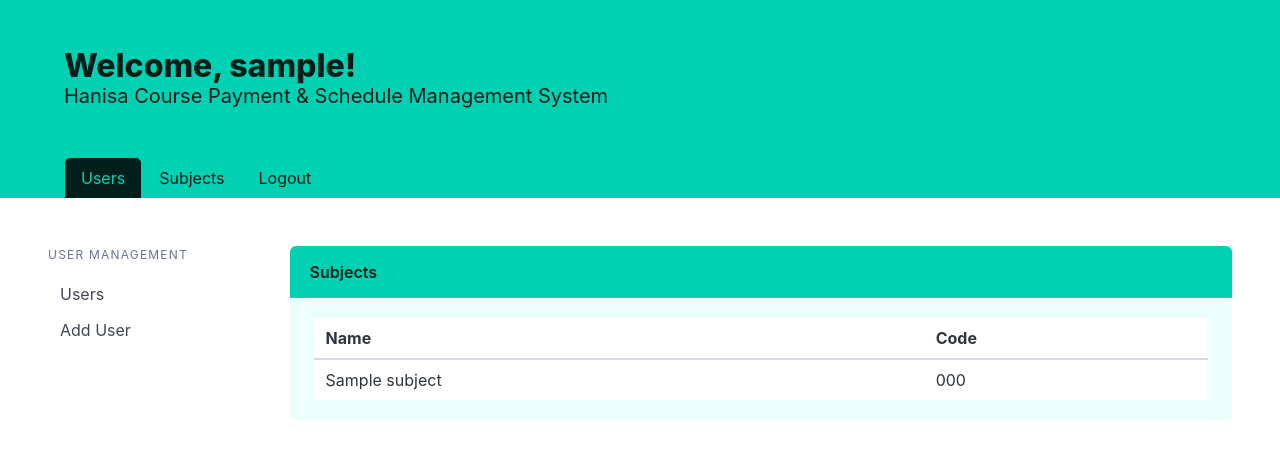
After one commit to penghalu/hanisa-course, a Django app: page /data/subjects/ in a window 1280 px wide. The commit adds this page. Shown: the top 459 px of the page. Run offline with Django 3.2, Linux system fonts and the light colour scheme; a user stored in the database is signed in; tables that the repository leaves empty hold one stand-in row (values such as "Sample post"); some libraries are stand-ins or nearby versions.

Commit message:
display subjects using ListView

```diff
--- /dev/null
+++ b/course_management/urls.py
@@ -0,0 +1,10 @@
+from django.urls import path
+
+from .views import SubjectList
+
+
+app_name = 'course_management'
+
+urlpatterns = [
+    path('subjects/', SubjectList.as_view(), name='subject_list'),
+]
--- a/course_management/views.py
+++ b/course_management/views.py
@@ -1,3 +1,12 @@
-from django.shortcuts import render
+from django.contrib.auth.mixins import LoginRequiredMixin
+from django.views.generic import ListView
+
+from .models import Subject
+
 
 # Create your views here.
+class SubjectList(LoginRequiredMixin, ListView):
+    model = Subject
+    context_object_name = 'subjects'
+    template_name = 'course_management/subject_list.html'
+    login_url = 'home'
--- a/hanisa_project/urls.py
+++ b/hanisa_project/urls.py
@@ -18,11 +18,11 @@ from django.contrib.auth.decorators import login_required
 from django.urls import path, include
 from django.views.generic.base import TemplateView
 
-from users.views import UserList
 
 urlpatterns = [
     path('admin/', admin.site.urls),
     path('', login_required(TemplateView.as_view(template_name='users/list.html'), login_url='login'), name='home'),
     path('users/', include('users.urls')),
+    path('data/', include('course_management.urls')),
     path('auth/', include('django.contrib.auth.urls')),
 ]
--- a/templates/bulma_header.html
+++ b/templates/bulma_header.html
@@ -14,6 +14,7 @@
             <div class="container">
                 <ul>
                     <li class="is-active"><a href="{% url 'users:list' %}">Users</a></li>
+                    <li><a href="{% url 'course_management:subject_list' %}">Subjects</a></li>
                     {% if user.is_authenticated %}
                         <li><a href="{% url 'logout' %}">Logout</a></li>
                     {% endif %}
--- /dev/null
+++ b/templates/course_management/subject_list.html
@@ -0,0 +1,22 @@
+{% extends 'users/base.html' %}
+
+{% block heading %}Subjects{% endblock %}
+
+{% block article %}
+    <table class="table is-fullwidth is-hoverable">
+        <thead>
+            <tr>
+                <th>Name</th>
+                <th>Code</th>
+            </tr>
+        </thead>
+        <tbody>
+            {% for subject in subjects %}
+                <tr>
+                    <td>{{ subject.name }}</td>
+                    <td>{{ subject.code }}</td>
+                </tr>
+            {% endfor %}
+        </tbody>
+    </table>
+{% endblock %}
```
Also changed, not shown: course_management/migrations/0001_initial.py (added).
